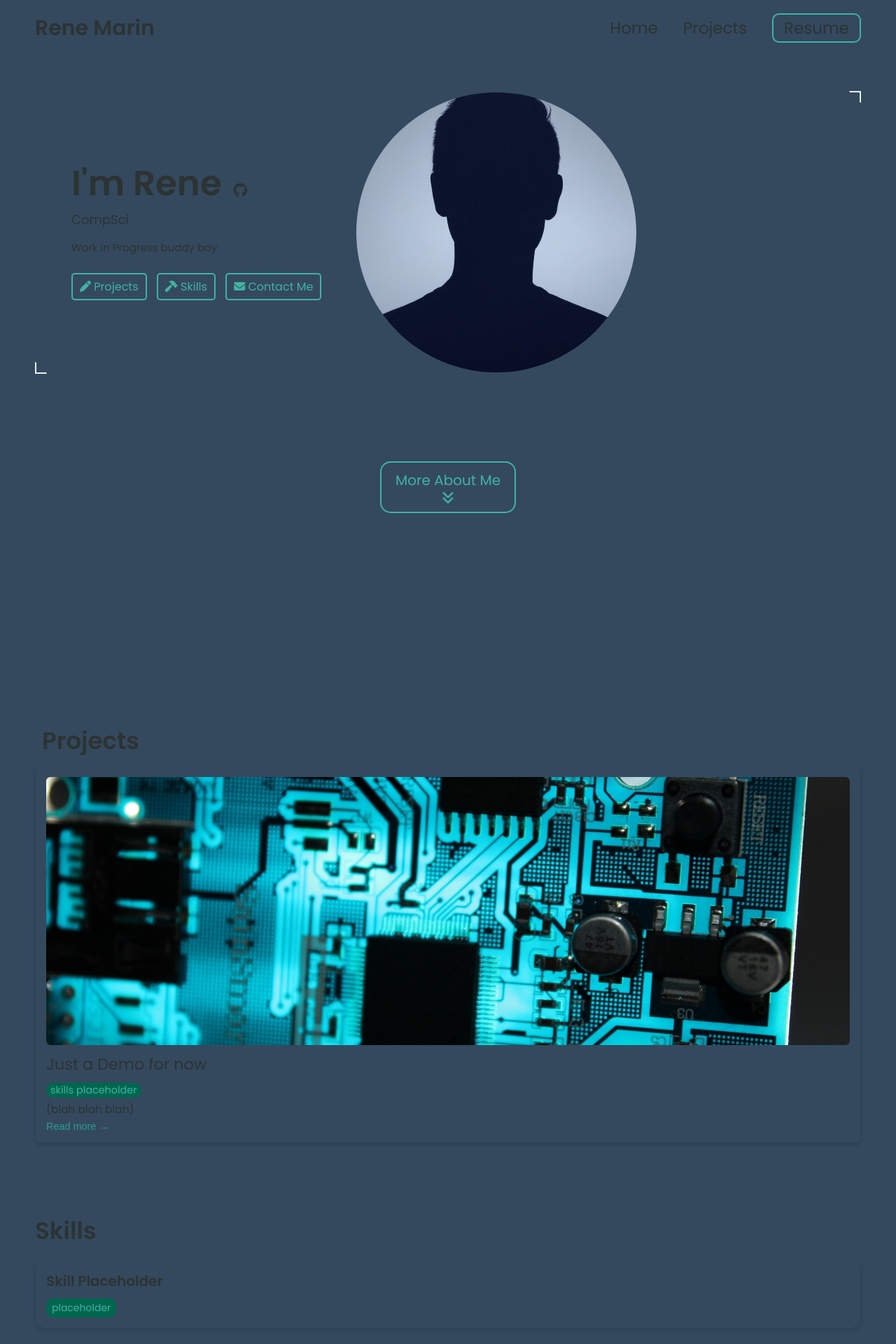
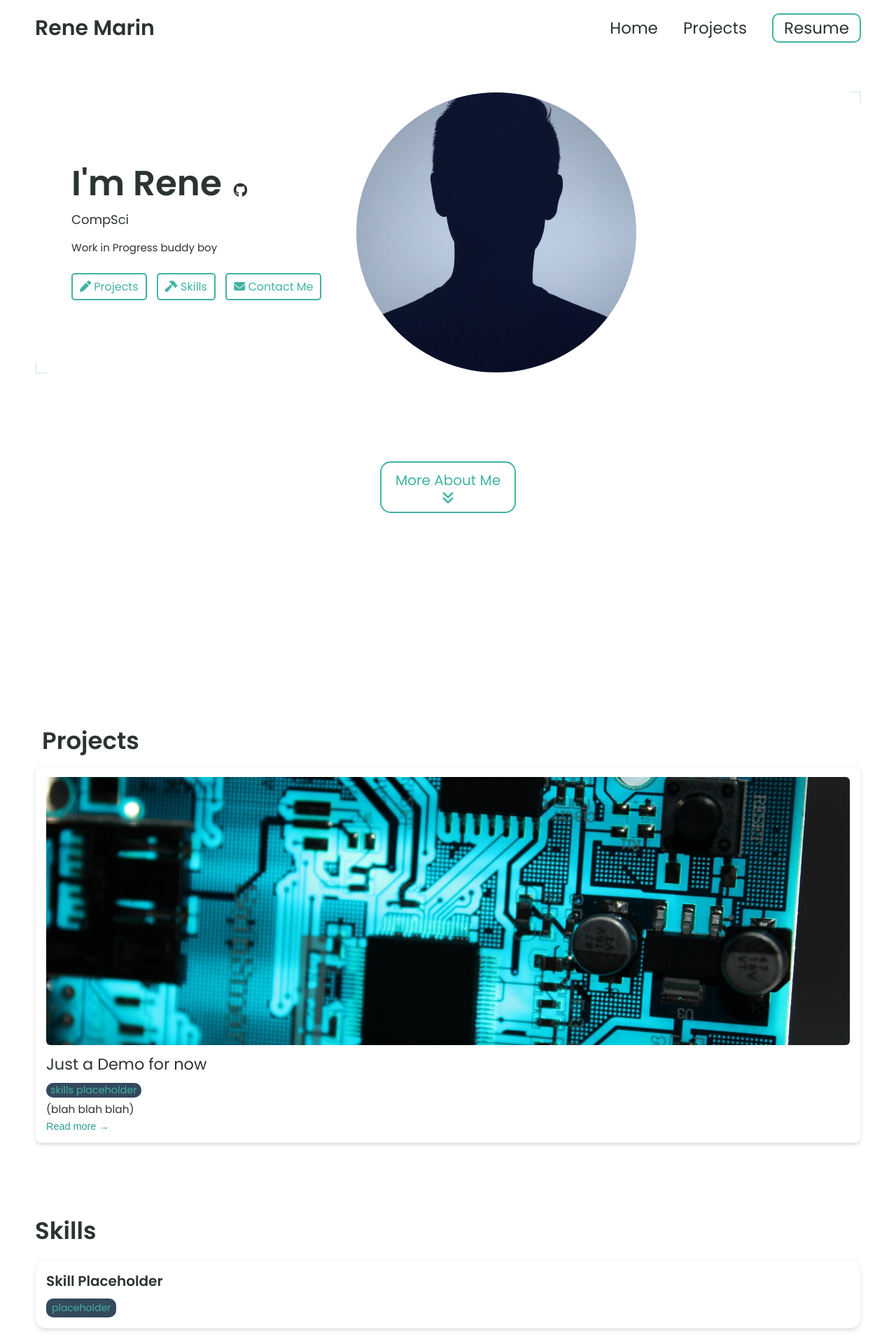
Before and after one commit to renemarin/renemarin.github.io, a Jekyll site: the page built from index.html, in a window 1280 px wide. Shown: the top 1920 px of the page at 70% size. Built offline with Jekyll 4.4.1, drawn with Linux system fonts in a browser that asks for light colours.

Commit message:
Update _config.yml

```diff
--- a/_config.yml
+++ b/_config.yml
@@ -58,8 +58,8 @@ colors: # this is the basic theme
   border: "#e0f2ef"
   link: "#40b3a2"
   highlight: "#2a9d8f"
-  background: "#34495e"
-  light_background: "#00674f"
+  background: "#ffffff"
+  light_background: "#34495e"
 
 # A few examples.
 basic theme:
```
